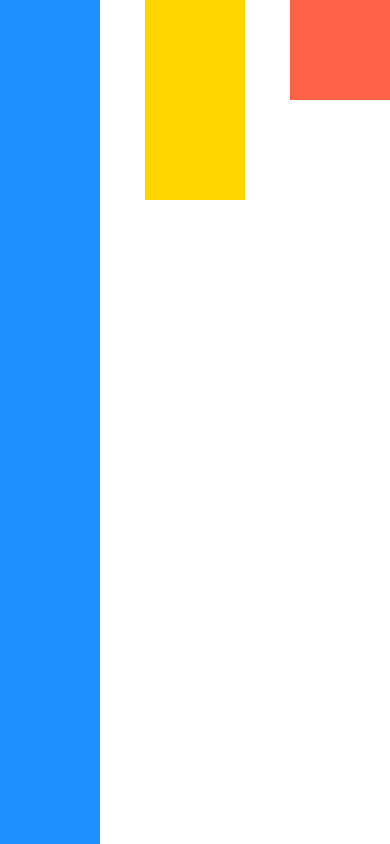
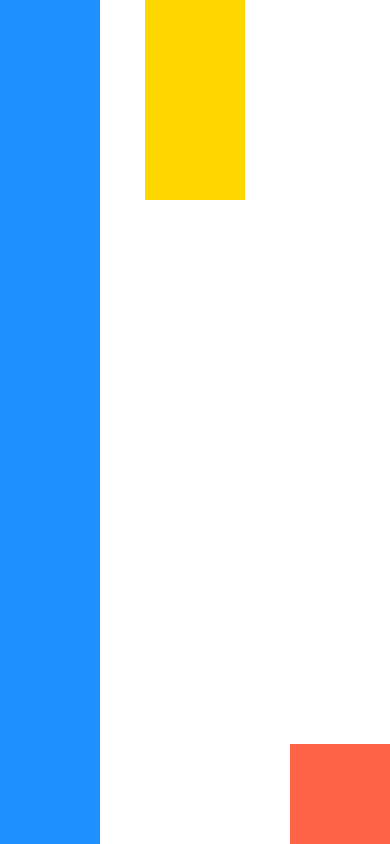
Before and after one commit to adityasid/DoneWithIt, a React Native app: screen / in a window 390 px wide. Built offline with nearby package versions, Linux system fonts and the light colour scheme.

Commit message:
alignSelf

```diff
--- a/App.js
+++ b/App.js
@@ -38,6 +38,7 @@ export default function App() {
           backgroundColor: 'tomato',
           width: 100,
           height: 100,
+          alignSelf: 'flex-end'
         }}
       />
     </View>
```
